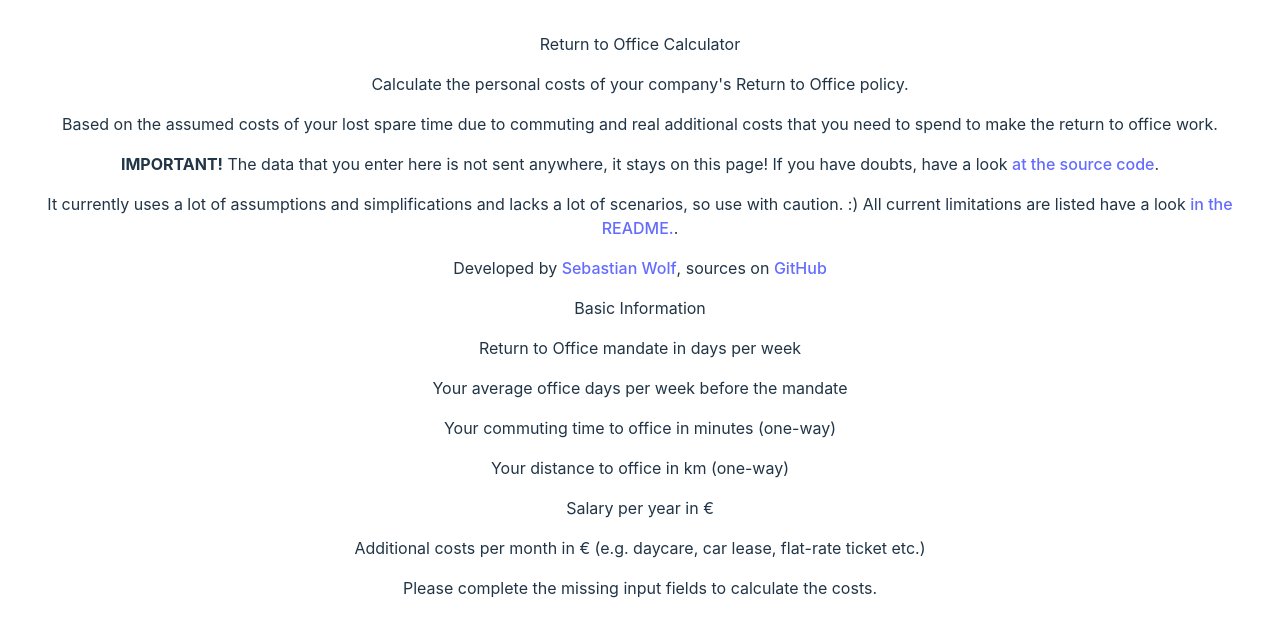
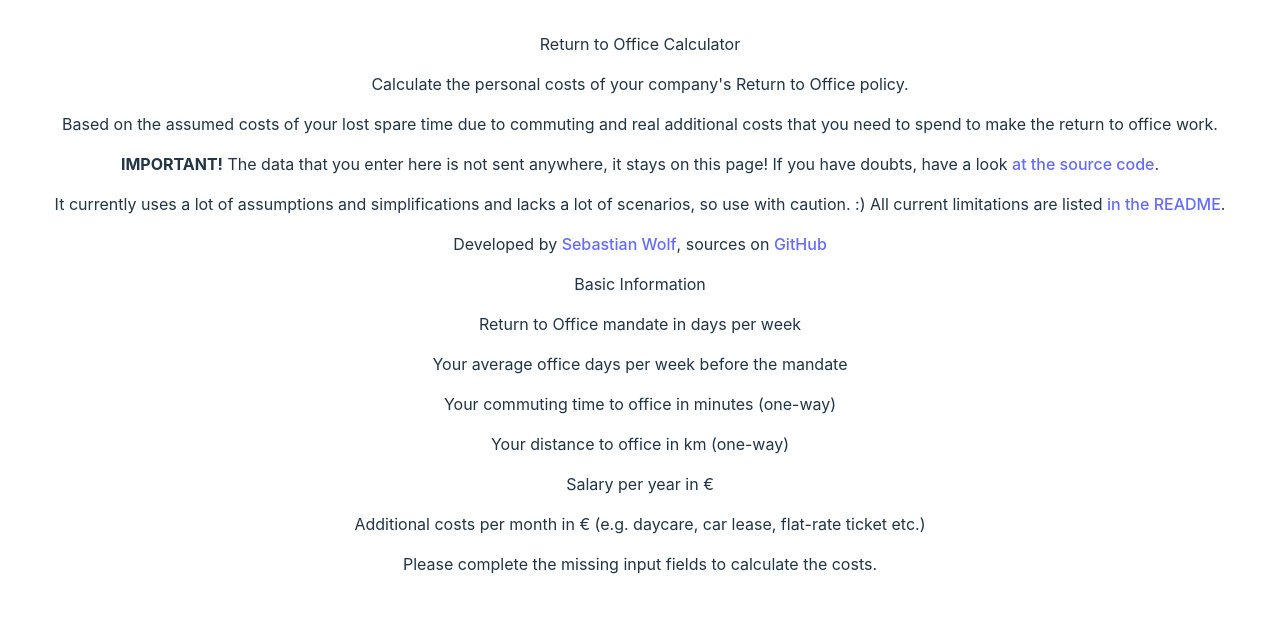
Before and after one commit to Wunderfitz/rto-calculator, a website built with Vite: page index.html in a window 1280 px wide. Built offline with nearby package versions, Linux system fonts and the light colour scheme.

Commit message:
Some additional remarks

```diff
--- a/index.html
+++ b/index.html
@@ -13,7 +13,7 @@
       <p>Calculate the personal costs of your company's Return to Office policy.</p>
       <p>Based on the assumed costs of your lost spare time due to commuting and real additional costs that you need to spend to make the return to office work.</p>
       <p><b>IMPORTANT!</b> The data that you enter here is not sent anywhere, it stays on this page! If you have doubts, have a look <a href="https://github.com/Wunderfitz/rto-calculator">at the source code</a>.</p>
-      <p>It currently uses a lot of assumptions and simplifications and lacks a lot of scenarios, so use with caution. :) All current limitations are listed have a look <a href="https://github.com/Wunderfitz/rto-calculator">in the README.</a>.</p>
+      <p>It currently uses a lot of assumptions and simplifications and lacks a lot of scenarios, so use with caution. :) All current limitations are listed <a href="https://github.com/Wunderfitz/rto-calculator">in the README</a>.</p>
       <p>Developed by <a href="https://sebastian-wolf.eu/y/index.php?/pages/impressum.html">Sebastian Wolf</a>, sources on <a href="https://github.com/Wunderfitz/rto-calculator">GitHub</a></p>
       <ui5-title level="H3">Basic Information</ui5-title>
       <p>
```
